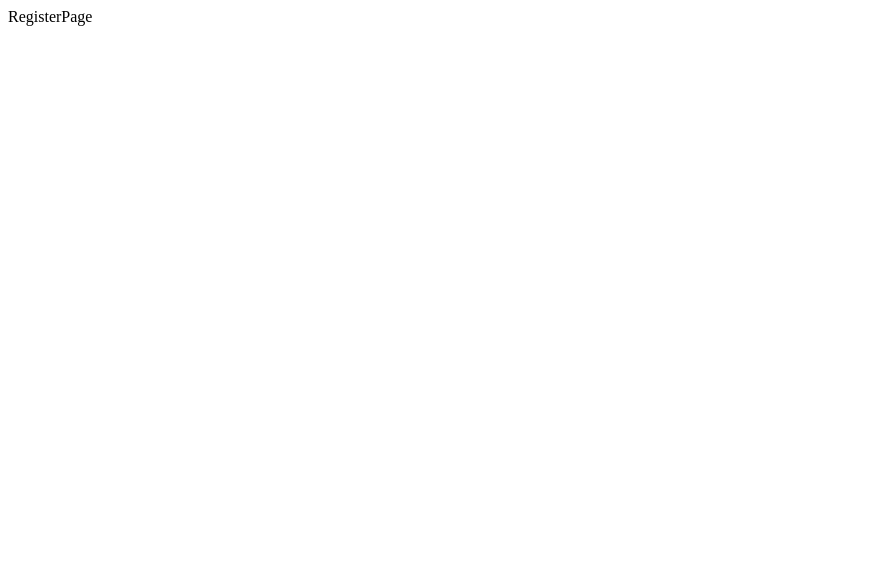
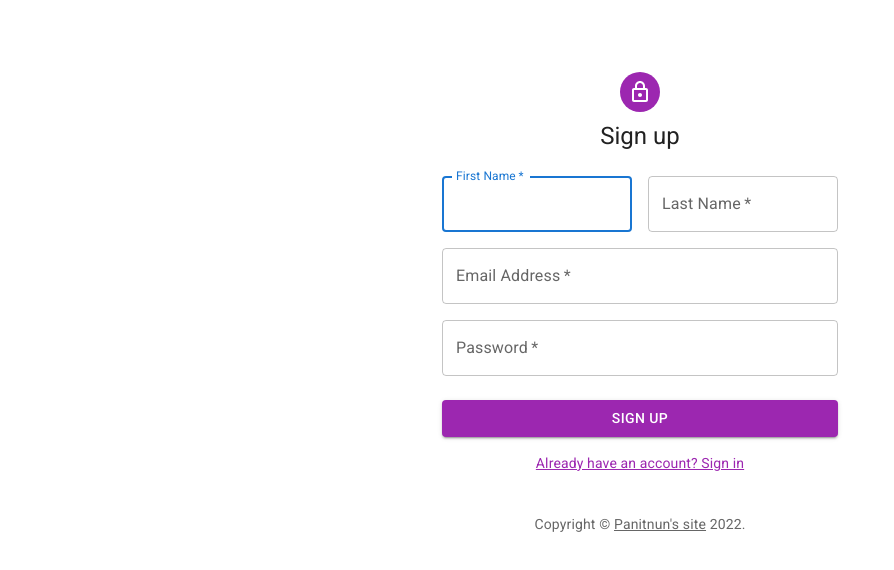
Before and after one commit to Panitnun-6243/javascript_auth_jwt, a React (Create React App) app in the folder client/: page /register in a window 1280 px wide. Shown: the top 570 px of the page, without its empty margins (0-894 px from the left). Built offline with nearby package versions, Linux system fonts and the light colour scheme.

Commit message:
feat: create register template

```diff
--- a/client/src/pages/loginPage.jsx
+++ b/client/src/pages/loginPage.jsx
@@ -3,8 +3,6 @@ import Avatar from "@mui/material/Avatar";
 import Button from "@mui/material/Button";
 import CssBaseline from "@mui/material/CssBaseline";
 import TextField from "@mui/material/TextField";
-import FormControlLabel from "@mui/material/FormControlLabel";
-import Checkbox from "@mui/material/Checkbox";
 import Link from "@mui/material/Link";
 import Grid from "@mui/material/Grid";
 import Box from "@mui/material/Box";
@@ -12,6 +10,7 @@ import LockOutlinedIcon from "@mui/icons-material/LockOutlined";
 import Typography from "@mui/material/Typography";
 import Container from "@mui/material/Container";
 import { createTheme, ThemeProvider } from "@mui/material/styles";
+import { useNavigate } from "react-router-dom";
 
 function Copyright(props) {
   return (
@@ -42,6 +41,9 @@ function LoginPage() {
       password: data.get("password"),
     });
   };
+
+  const navigate = useNavigate();
+
   return (
     <ThemeProvider theme={theme}>
       <Container component="main" maxWidth="xs">
@@ -86,10 +88,6 @@ function LoginPage() {
               id="password"
               autoComplete="current-password"
             />
-            <FormControlLabel
-              control={<Checkbox value="remember" color="primary" />}
-              label="Remember me"
-            />
             <Button
               type="submit"
               fullWidth
@@ -100,9 +98,19 @@ function LoginPage() {
             </Button>
             <Grid container direction="row" justifyContent="center">
               <Grid item>
-                <Link href="register" variant="body2">
-                  {"Don't have an account? Sign Up"}
-                </Link>
+                <Typography
+                  onClick={() => navigate("/register")}
+                  sx={{
+                    "&:hover": {
+                      cursor: "pointer",
+                    },
+                    fontSize: 14,
+                    color: "primary.main",
+                    textDecoration:"underline"
+                  }}
+                >
+                  Don't have an account? Sign Up
+                </Typography>
               </Grid>
             </Grid>
           </Box>
--- a/client/src/pages/registerPage.jsx
+++ b/client/src/pages/registerPage.jsx
@@ -1,9 +1,149 @@
-import React from 'react'
+import React from "react";
+import Avatar from "@mui/material/Avatar";
+import Button from "@mui/material/Button";
+import CssBaseline from "@mui/material/CssBaseline";
+import TextField from "@mui/material/TextField";
+import Link from "@mui/material/Link";
+import Grid from "@mui/material/Grid";
+import Box from "@mui/material/Box";
+import LockOutlinedIcon from "@mui/icons-material/LockOutlined";
+import Typography from "@mui/material/Typography";
+import Container from "@mui/material/Container";
+import { createTheme, ThemeProvider } from "@mui/material/styles";
+import { useNavigate } from "react-router-dom";
+
+function Copyright(props) {
+  return (
+    <Typography
+      variant="body2"
+      color="text.secondary"
+      align="center"
+      {...props}
+    >
+      {"Copyright © "}
+      <Link color="inherit" href="https://panitnuns.com">
+        Panitnun's site
+      </Link>{" "}
+      {new Date().getFullYear()}
+      {"."}
+    </Typography>
+  );
+}
+
+const theme = createTheme();
 
 function RegisterPage() {
+  const handleSubmit = (event) => {
+    event.preventDefault();
+    const data = new FormData(event.currentTarget);
+    console.log({
+      email: data.get("email"),
+      password: data.get("password"),
+    });
+  };
+
+  const navigate = useNavigate();
+
   return (
-    <div>RegisterPage</div>
-  )
+    <ThemeProvider theme={theme}>
+      <Container component="main" maxWidth="xs">
+        <CssBaseline />
+        <Box
+          sx={{
+            marginTop: 8,
+            display: "flex",
+            flexDirection: "column",
+            alignItems: "center",
+          }}
+        >
+          <Avatar sx={{ m: 1, bgcolor: "secondary.main" }}>
+            <LockOutlinedIcon />
+          </Avatar>
+          <Typography component="h1" variant="h5">
+            Sign up
+          </Typography>
+          <Box
+            component="form"
+            noValidate
+            onSubmit={handleSubmit}
+            sx={{ mt: 3 }}
+          >
+            <Grid container spacing={2}>
+              <Grid item xs={12} sm={6}>
+                <TextField
+                  autoComplete="given-name"
+                  name="firstName"
+                  required
+                  fullWidth
+                  id="firstName"
+                  label="First Name"
+                  autoFocus
+                />
+              </Grid>
+              <Grid item xs={12} sm={6}>
+                <TextField
+                  required
+                  fullWidth
+                  id="lastName"
+                  label="Last Name"
+                  name="lastName"
+                  autoComplete="family-name"
+                />
+              </Grid>
+              <Grid item xs={12}>
+                <TextField
+                  required
+                  fullWidth
+                  id="email"
+                  label="Email Address"
+                  name="email"
+                  autoComplete="email"
+                />
+              </Grid>
+              <Grid item xs={12}>
+                <TextField
+                  required
+                  fullWidth
+                  name="password"
+                  label="Password"
+                  type="password"
+                  id="password"
+                  autoComplete="new-password"
+                />
+              </Grid>
+            </Grid>
+            <Button
+              type="submit"
+              fullWidth
+              variant="contained"
+              sx={{ mt: 3, mb: 2 }}
+              color="secondary"
+            >
+              Sign Up
+            </Button>
+            <Grid container justifyContent="center">
+              <Grid item>
+                <Typography
+                  onClick={() => navigate("/")}
+                  sx={{
+                    "&:hover": {
+                      cursor: "pointer",
+                    },
+                    fontSize: 14,
+                    color: "secondary.main",
+                    textDecoration:"underline"
+                  }}
+                >
+                  Already have an account? Sign in
+                </Typography>
+              </Grid>
+            </Grid>
+          </Box>
+        </Box>
+        <Copyright sx={{ mt: 5 }} />
+      </Container>
+    </ThemeProvider>
+  );
 }
 
-export default RegisterPage
+export default RegisterPage;
```
